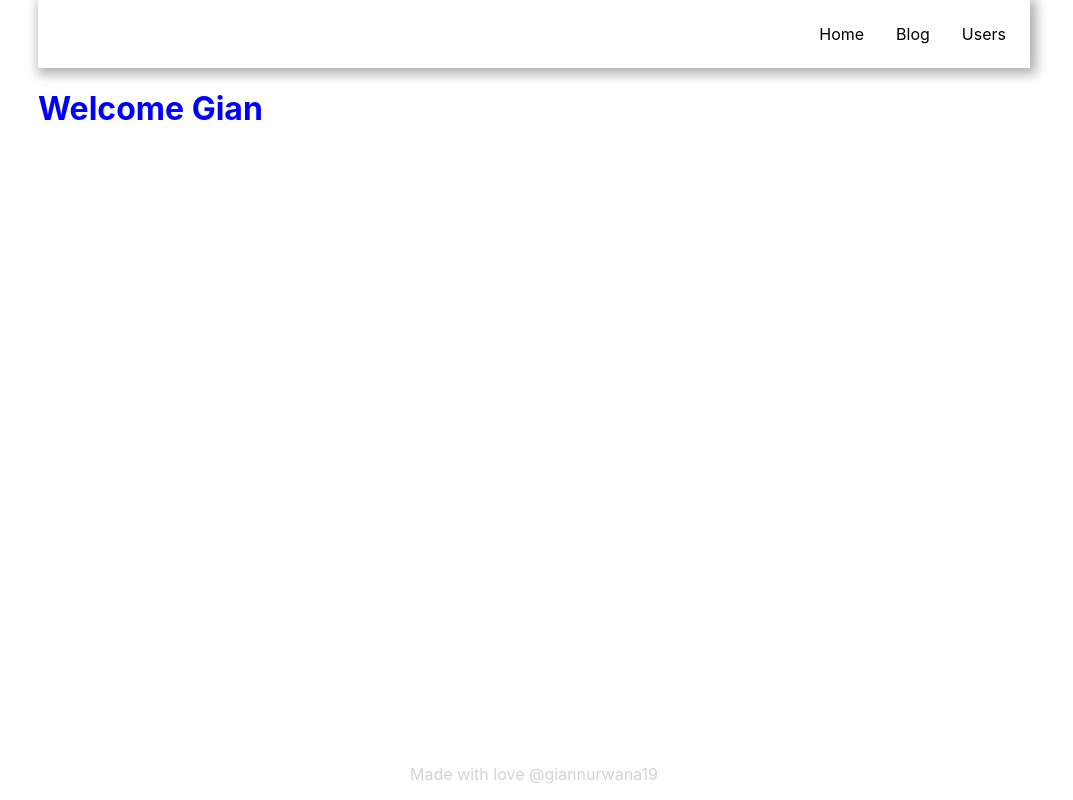
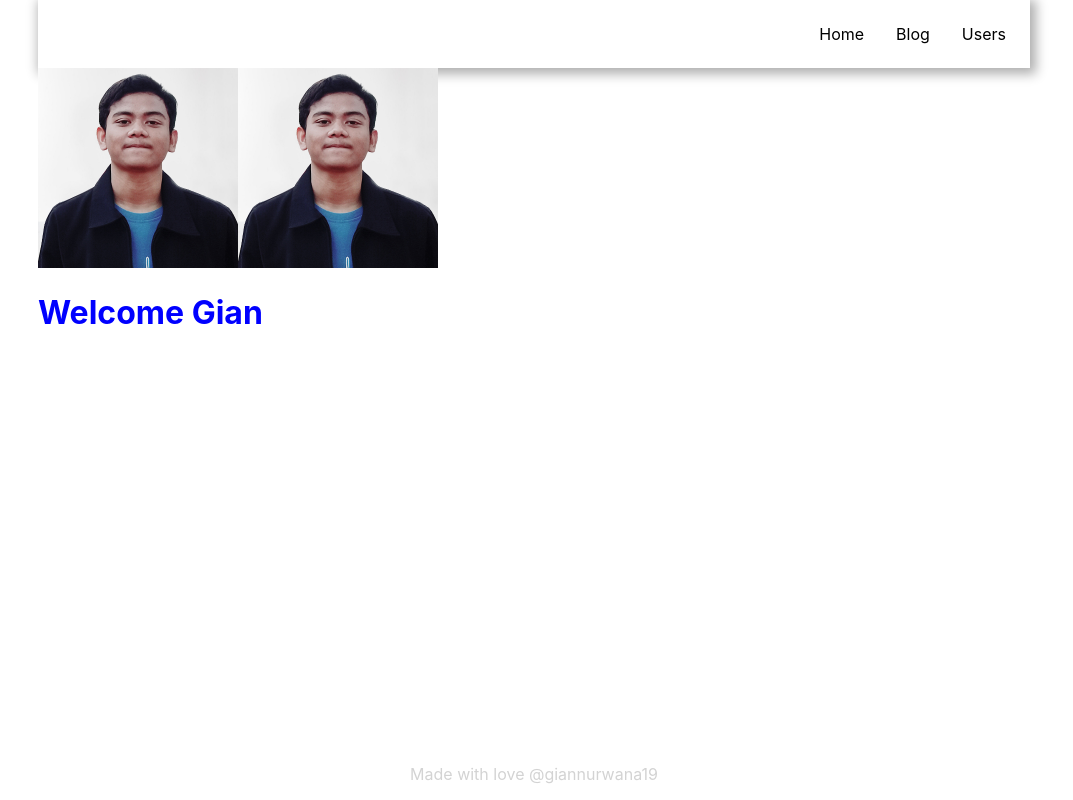
Before and after one commit to giannurwana19/next-basic, a Next.js app: page / in a window 1280 px wide. Shown: the whole page, without its empty margins (106-1179 px from the left). Built offline with nearby package versions, Linux system fonts and the light colour scheme.

Commit message:
optimalisasi image

```diff
--- a/pages/index.js
+++ b/pages/index.js
@@ -1,10 +1,18 @@
 import Layout from '../components/Layout';
 import styles from '../styles/Home.module.css';
+import Image from 'next/image';
 
 export default function Home() {
   return (
     <Layout pageTitle="Home page">
+      <Image src="/profile.png" width={200} height={200} alt="profile" />
+      <img src="/profile.png" width={200} height={200} alt="profile" />
       <h1 className={styles['title-homepage']}>Welcome Gian</h1>
     </Layout>
   );
 }
+
+// DOCS
+
+// component Image Next js akan mengkompres image kita sehingga jadi lebih kecil
+// dan juga ada fitur lazy load, hanya akan load ketika dibutuhkan
```
Also changed, not shown: public/profile.png (added).
